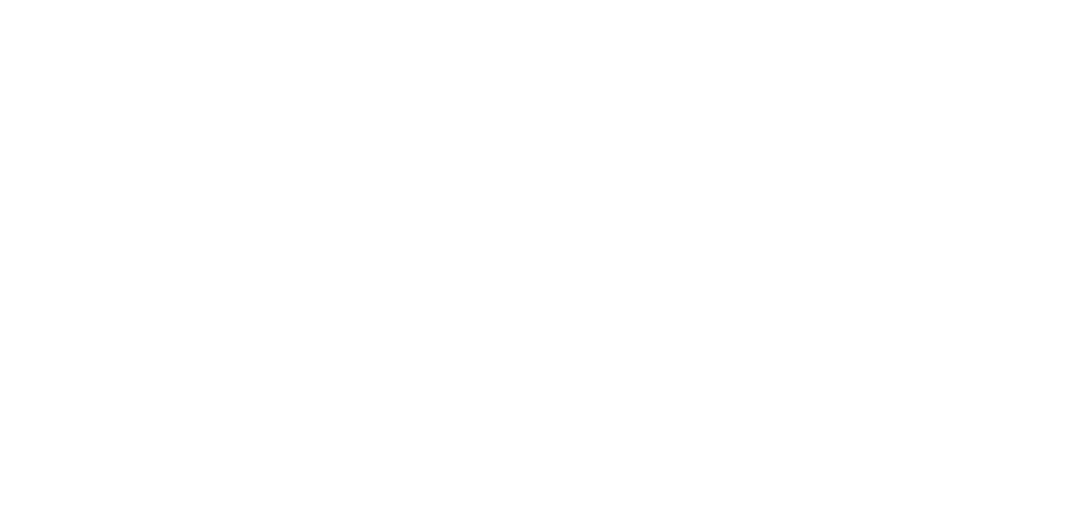
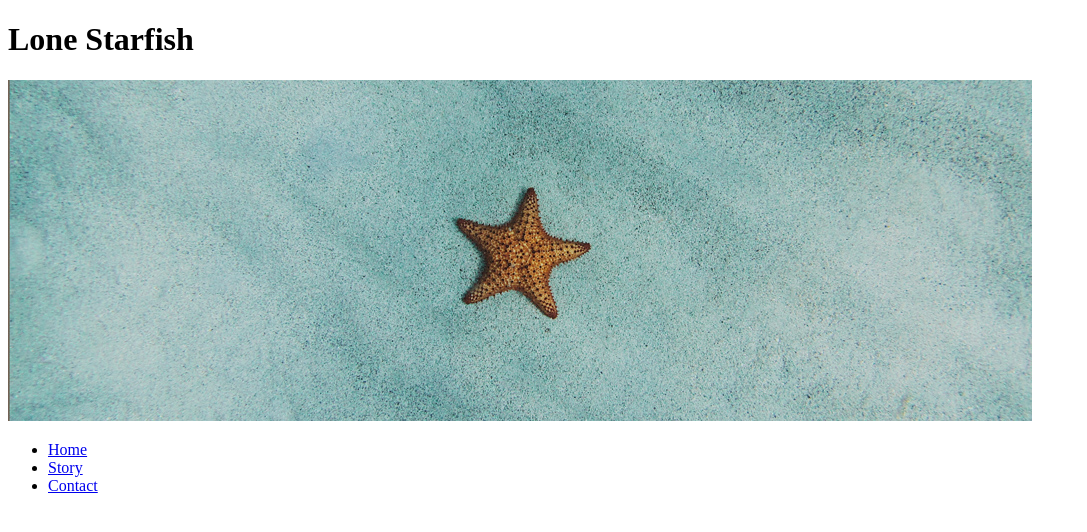
Before and after one commit to brun0412/brun0412.github.io, a plain HTML site: page midterm/index.html in a window 1280 px wide. Shown: the whole page, without its empty margins (0-1087 px from the left). Drawn offline with Linux system fonts and the light colour scheme.

Commit message:
adds html elements for header and nav

```diff
--- a/midterm/index.html
+++ b/midterm/index.html
@@ -6,6 +6,20 @@
     <title>brun0412 midterm</title>
 </head>
 <body>
+    <div class="wrapper">
+        <header id="home">
+            <h1>Lone Starfish</h1>
+            <img src="images/lone-starfish-wide.jpg" alt="Wide photo of a starfish">
+            <nav>
+                <ul>
+                    <li><a href="#home">Home</a></li>
+                    <li><a href="#story">Story</a></li>
+                    <li><a href="#contact">Contact</a></li>
+                </ul>
+            </nav>
+        </header>
+        <!-- Placing the nav inside the header should allow it to be fixed at the top of the page while keeping the layout the same -->
 
+    </div>
 </body>
 </html>
```
Also changed, not shown: midterm/images/lone-starfish-wide.jpg (added), midterm/images/lone-starfish.jpg (added).
